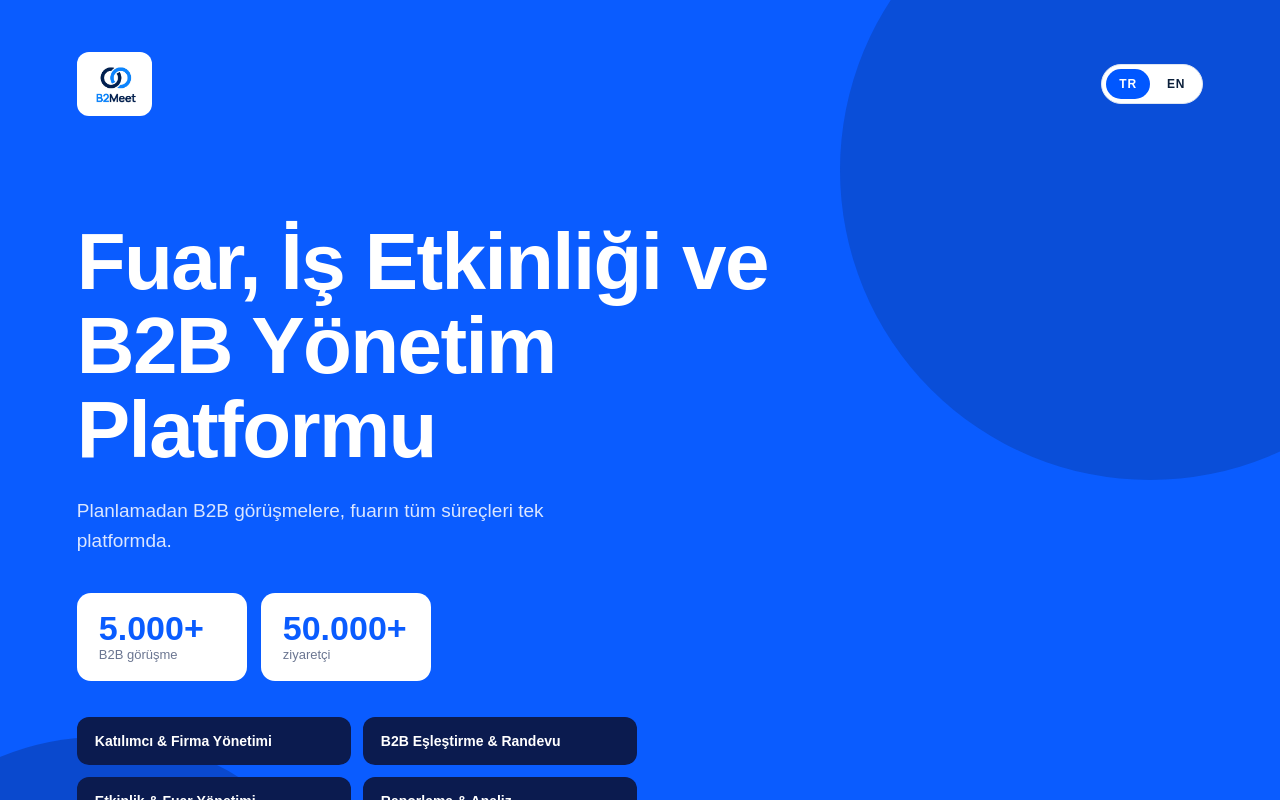
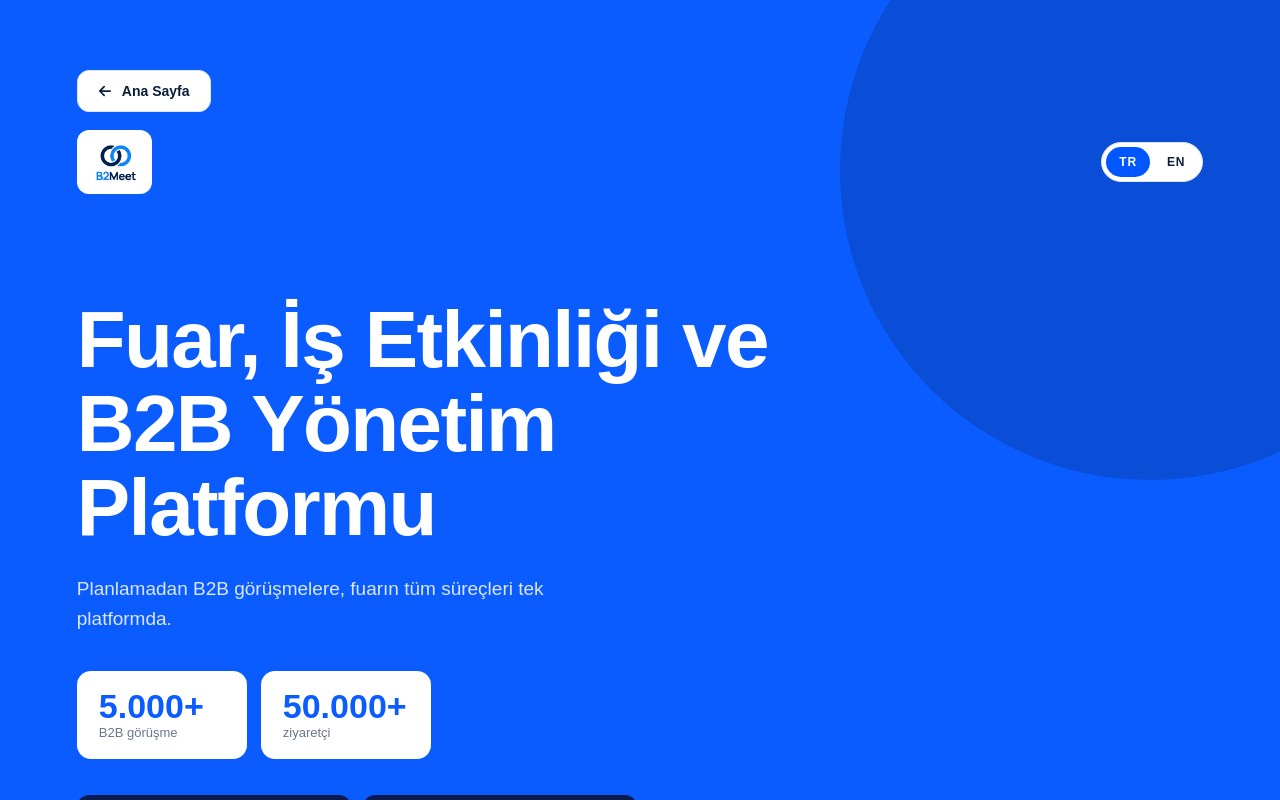
Before and after one commit to msgkpnr23/sia-teknoloji, a React (Vite) app: page /sia-teknoloji/fuar in a window 1280 px wide. Shown: the top 800 px of the page. Built offline with nearby package versions, Linux system fonts and the light colour scheme.

Commit message:
Ana sayfa butonu tasarımı güncellendi

```diff
--- a/src/pages/Fuar.css
+++ b/src/pages/Fuar.css
@@ -1820,3 +1820,74 @@
   background: #0057ff;
   color: #ffffff;
 }
+
+.ak-topbar {
+    width: 100%;
+    padding: 18px 6%;
+    display: flex;
+    align-items: center;
+    justify-content: flex-start;
+    background: #f5f9ff;
+    box-sizing: border-box;
+}
+
+.ak-home-button {
+    display: inline-flex;
+    align-items: center;
+    gap: 10px;
+    padding: 12px 20px;
+    border-radius: 12px;
+    background: #ffffff;
+    color: #0b1f3a;
+    border: 1px solid #dbe7f5;
+    text-decoration: none;
+    font-size: 14px;
+    font-weight: 600;
+    transition: all 0.2s ease;
+}
+
+.ak-home-button:hover {
+    background: #2563eb;
+    color: #ffffff;
+    border-color: #2563eb;
+    transform: translateY(-2px);
+}
+
+.ak-topbar {
+    position: static;
+    width: 100%;
+    padding: 18px 6%;
+    display: flex;
+    align-items: center;
+    justify-content: flex-start;
+    background: #f5f9ff;
+    box-sizing: border-box;
+}
+
+.ak-home-button {
+    display: inline-flex;
+    align-items: center;
+    gap: 10px;
+    padding: 12px 20px;
+    border-radius: 12px;
+    background: #ffffff;
+    color: #0b1f3a;
+    border: 1px solid #dbe7f5;
+    text-decoration: none;
+    font-size: 14px;
+    font-weight: 600;
+    transition: all 0.2s ease;
+}
+
+.ak-home-button:hover {
+    background: #2563eb;
+    color: #ffffff;
+    border-color: #2563eb;
+    transform: translateY(-2px);
+}
+/* Üstteki açık gri bant: kaldır */
+.ak-topbar {
+  background: transparent !important;
+  border: 0 !important;
+  box-shadow: none !important;
+}
--- a/src/pages/Fuar.jsx
+++ b/src/pages/Fuar.jsx
@@ -27,6 +27,7 @@ import "./Fuar.css";
 const DEMO_URL = "https://demo.beetinq.com/demo";
 
 const TRANSLATIONS = {
+    "← Ana Sayfa": "← Home",
     "Fuar, İş Etkinliği ve B2B Yönetim Platformu": "Fair, Business Event and B2B Management Platform",
     "Planlamadan B2B görüşmelere, fuarın tüm süreçleri tek platformda.": "From planning to B2B meetings, manage every stage of your fair on one platform.",
     "B2B görüşme": "B2B meetings",
@@ -487,8 +488,17 @@ export default function Fuar() {
 
     return (
         <Translate lang={lang}>
+
             <div className="fr-page">
                 <section className="fr-cover">
+                    <div className="ak-topbar">
+                        <Link to="/" className="ak-home-button">
+                            <FaArrowRight
+                                style={{ transform: "rotate(180deg)" }}
+                            />
+                            Ana Sayfa
+                        </Link>
+                    </div>
                     <div className="fr-cover-top">
                         <div
                             style={{
```
